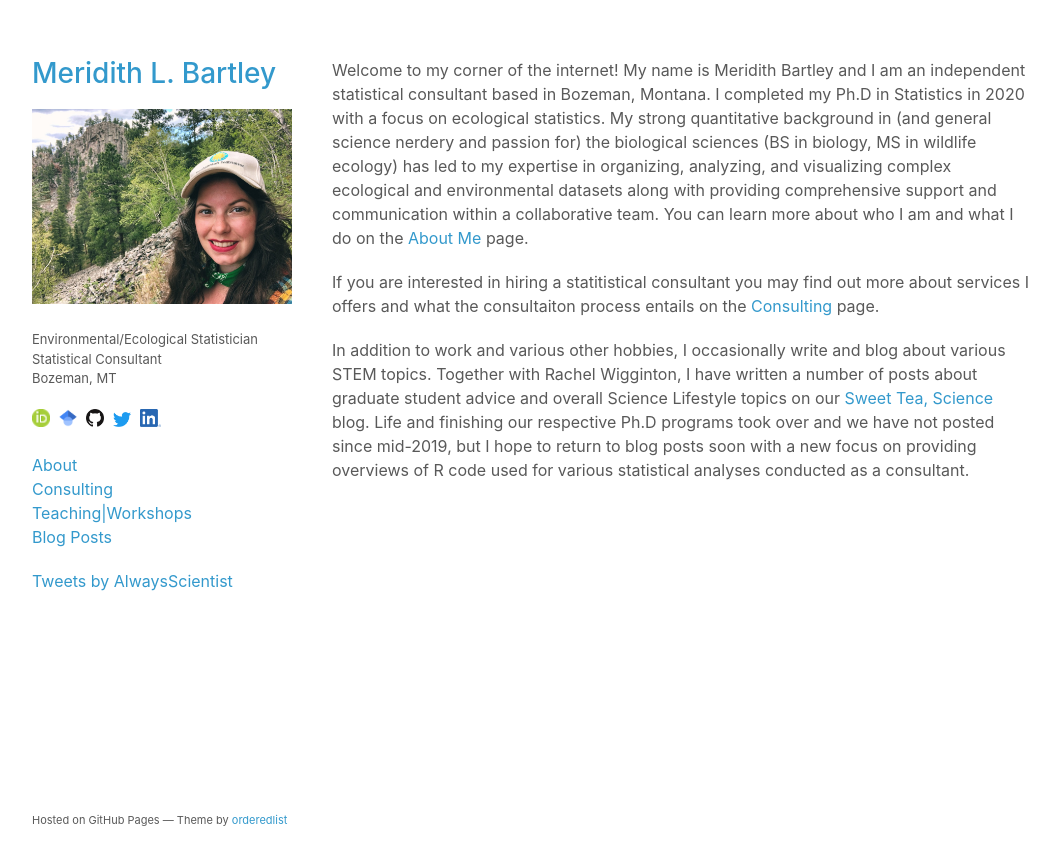
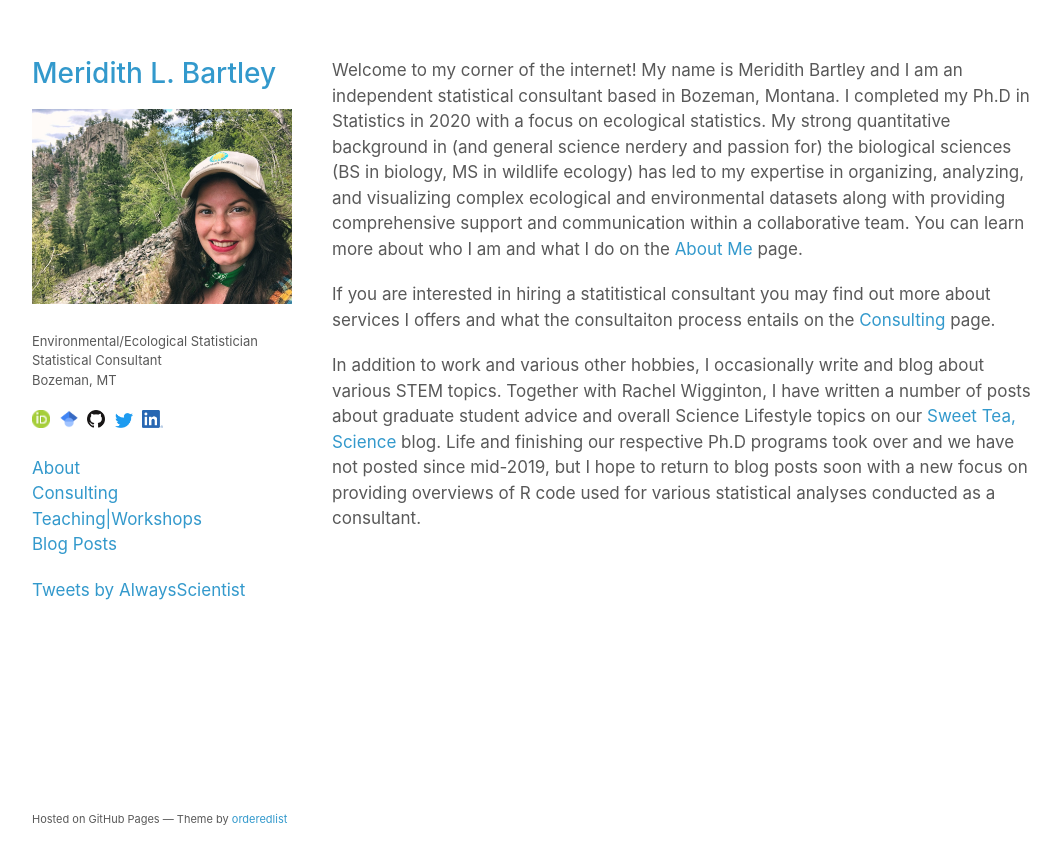
Before and after one commit to MLBartley/mlbartley.github.io, a Jekyll site: the page built from index.md, in a window 1280 px wide. Shown: the top 865 px of the page, without its empty margins (108-1169 px from the left). Built offline with Jekyll 4.4.1, drawn with Linux system fonts in a browser that asks for light colours; our own code applies the rules of GitHub Pages for plain Markdown files; comment, search, counter and statistics services are not loaded.

Commit message:
Update styles.css

```diff
--- a/stylesheets/styles.css
+++ b/stylesheets/styles.css
@@ -1,7 +1,7 @@
 body {
   background-color: #fff;
   padding:50px;
-  font: 16px/1.5 -apple-system, BlinkMacSystemFont, "Segoe UI", Roboto, Oxygen, Ubuntu, Cantarell, "Fira Sans", "Droid Sans", "Helvetica Neue", Arial, sans-serif, "Apple Color Emoji", "Segoe UI Emoji", "Segoe UI Symbol";
+  font: 17px/1.5 -apple-system, BlinkMacSystemFont, "Segoe UI", Roboto, Oxygen, Ubuntu, Cantarell, "Fira Sans", "Droid Sans", "Helvetica Neue", Arial, sans-serif, "Apple Color Emoji", "Segoe UI Emoji", "Segoe UI Symbol";
   color:#595959;
   font-weight:400;
 }
```
